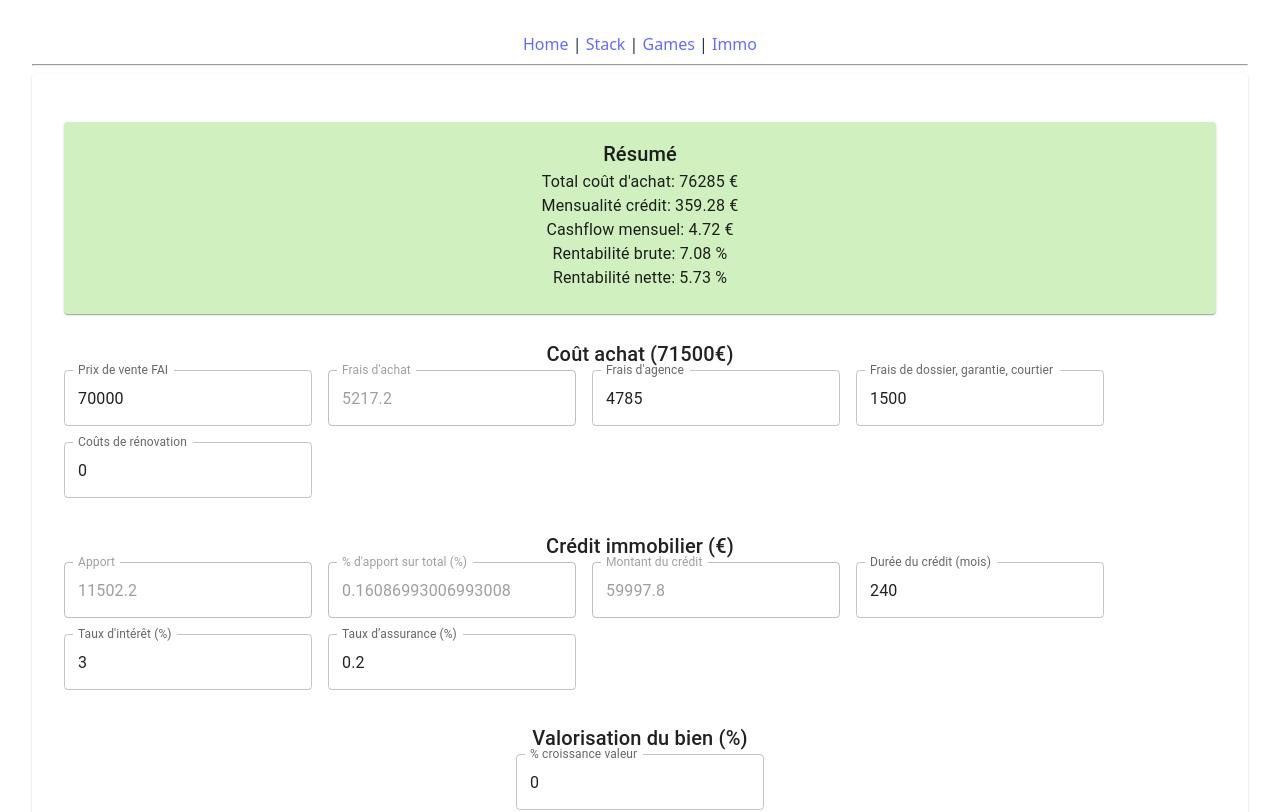
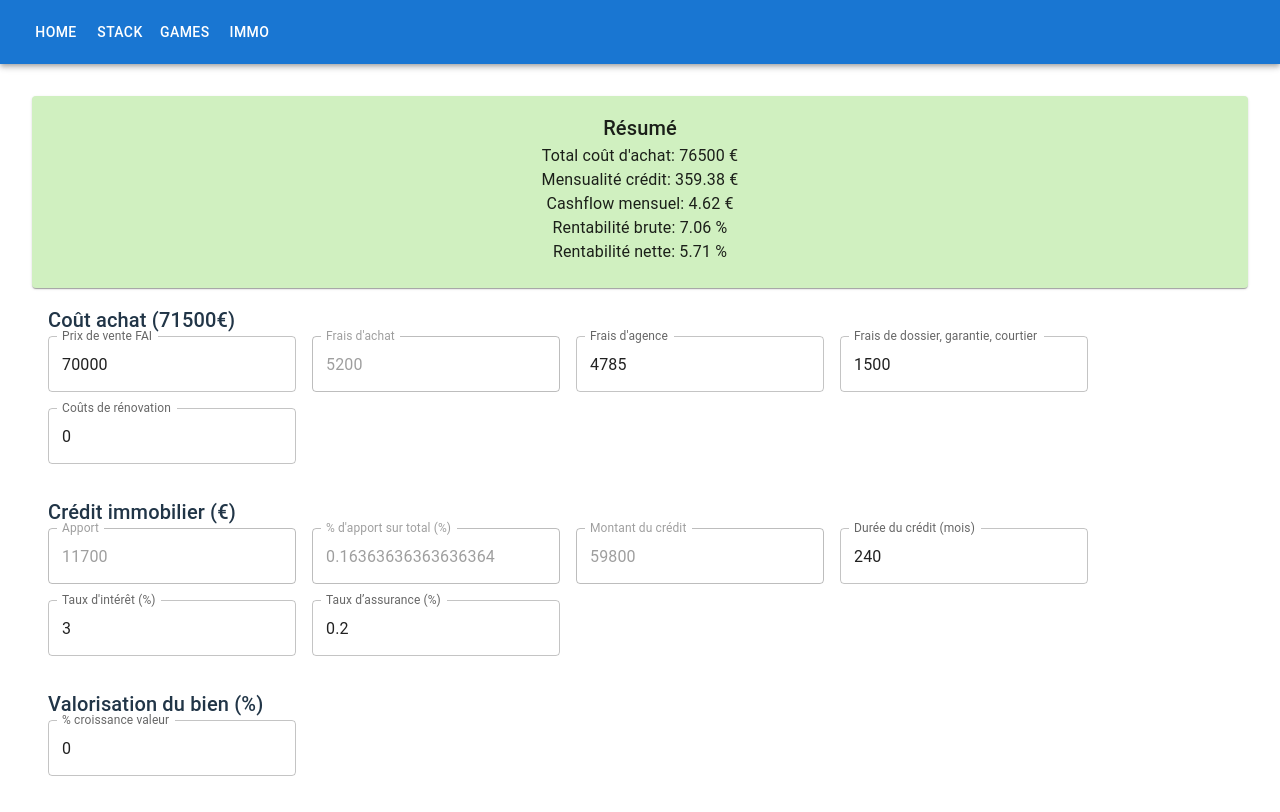
Before and after one commit to MathieuDreano/chiron, a React (Vite) app in the folder ui/: page /immo in a window 1280 px wide. Shown: the top 812 px of the page. Built offline with nearby package versions, Linux system fonts and the light colour scheme.

Commit message:
better menu
Signed-off-by: mathieu <mathieu.dreano@gmail.com>

```diff
--- a/ui/src/App.css
+++ b/ui/src/App.css
@@ -1,10 +1,3 @@
 #root {
-  max-width: 100%;
-  margin: 0 auto;
-  padding: 2rem;
-  text-align: center;
+  width: 100%;
 }
-
-.card {
-  padding: 2em;
-}
--- a/ui/src/App.tsx
+++ b/ui/src/App.tsx
@@ -7,33 +7,19 @@ import { StrictMode } from 'react'
 import {
   Outlet,
   RouterProvider,
-  Link,
   createRouter,
   createRootRoute,
 } from '@tanstack/react-router'
+import Menu from './components/menu/Menu'
+import { Box } from '@mui/material'
 
 export const RootRoute = createRootRoute({
   component: () => (
     <>
-      <div className="p-2 flex gap-2">
-        <Link to="/" className="[&.active]:font-bold">
-          Home
-        </Link>
-        {' | '}
-        <Link to="/stack" className="[&.active]:font-bold">
-          Stack
-        </Link>
-        {' | '}
-        <Link to="/games" className="[&.active]:font-bold">
-          Games
-        </Link>
-        {' | '}
-        <Link to="/immo" className="[&.active]:font-bold">
-          Immo
-        </Link>
-      </div>
-      <hr />
-      <Outlet />
+      <Menu/>
+      <Box sx={{ padding: "2em" }}>
+        <Outlet />
+      </Box>
     </>
   ),
 })
--- a/ui/src/components/immo/Immo.tsx
+++ b/ui/src/components/immo/Immo.tsx
@@ -1,15 +1,15 @@
 //import { useState, useEffect } from "react"
 
-import { Paper } from "@mui/material";
 import { useMemo, useState } from "react";
 import ImmoForm from "./ImmoForm";
 import ImmoSummary from "./ImmoSummary";
+import './immo.css'
 
 const Immo = () => {
 
     const [form, setForm] = useState({
     prixVente: 70000,
-    fraisAgence: 4785,
+    fraisAgence: 5000,
     fraisDivers: 1500,
     fraisRenovation: 0,
     loyer: 450,
@@ -73,13 +73,10 @@ const Immo = () => {
   }, [form]);
 
   return (
-    <Paper
-      component="form"
-      sx={{ display: "flex", flexDirection: "column", gap: 3, padding: "2em" }}
-    >
+    <div className="immo">
       <ImmoSummary  {...results}/>
       <ImmoForm form={form} onChange={handleChange}/>
-    </Paper>
+    </div>
 
   );
 }
--- a/ui/src/components/immo/ImmoForm.tsx
+++ b/ui/src/components/immo/ImmoForm.tsx
@@ -21,7 +21,7 @@ const ImmoForm = ({ form, onChange }: ImmoFormProps) => {
   const montantCredit = totalAchat-apport;
 
   return (
-    <div style={{ display: "flex", flexDirection: "column", rowGap: "2em"}}>
+    <div className="immo-form" style={{ display: "flex", flexDirection: "column", rowGap: "2em"}}>
         <div>
             <Typography variant="h6">Coût achat ({totalAchat}€)</Typography>
             <div style={{ display: "flex",  flexWrap: "wrap", gap: "1em", flexDirection: "row" }}>
--- a/ui/src/components/immo/ImmoSummary.tsx
+++ b/ui/src/components/immo/ImmoSummary.tsx
@@ -16,12 +16,10 @@ const ImmoSummary = ({
   rentabiliteNette,
 }: ImmoSummaryProps) => {
 
-  let bgColor = "#f9f9f9"; // default
-  if (cashflowMensuel > 0) bgColor = "#d0f0c0"; // light green
-  else if (cashflowMensuel < 0) bgColor = "#f8d7da"; // light red
-
+  const statusClassName = (cashflowMensuel > 0) ? "positive" : "negative"
+  console.log("statusClassName", statusClassName)
   return (
-    <Card sx={{ mt: 2, background: bgColor }}>
+    <Card className={`immo-summary ${statusClassName}`}>
       <CardContent>
         <Typography variant="h6">Résumé</Typography>
         <Typography>Total coût d'achat: {totalAchat.toFixed(0)} €</Typography>
--- /dev/null
+++ b/ui/src/components/immo/immo.css
@@ -0,0 +1,22 @@
+.immo {
+  display: flex;
+  flex-direction: column;
+  gap: 1em;
+}
+
+.immo-form {
+    padding-inline: 1em;
+}
+
+.immo-summary {
+    text-align: center;
+}
+.immo-summary.default {
+  background-color: #f9f9f9;
+}
+.immo-summary.positive {
+  background-color: #d0f0c0;
+}
+.immo-summary.negative {
+  background-color: #f8d7da;
+}
--- /dev/null
+++ b/ui/src/components/menu/Menu.tsx
@@ -0,0 +1,30 @@
+import AppBar from '@mui/material/AppBar';
+import Box from '@mui/material/Box';
+import Toolbar from '@mui/material/Toolbar';
+import Button from '@mui/material/Button';
+import { Link } from '@tanstack/react-router';
+
+const Menu = () => {
+  return (
+    <Box sx={{ flexGrow: 1 }}>
+      <AppBar position="static">
+        <Toolbar>
+          <Button component={Link} to="/" color="inherit">
+            Home
+          </Button>
+          <Button component={Link} to="/stack" color="inherit">
+            Stack
+          </Button>
+          <Button component={Link} to="/games" color="inherit">
+            Games
+          </Button>
+          <Button component={Link} to="/immo" color="inherit">
+            Immo
+          </Button>
+        </Toolbar>
+      </AppBar>
+    </Box>
+  );
+}
+
+export default Menu
```
